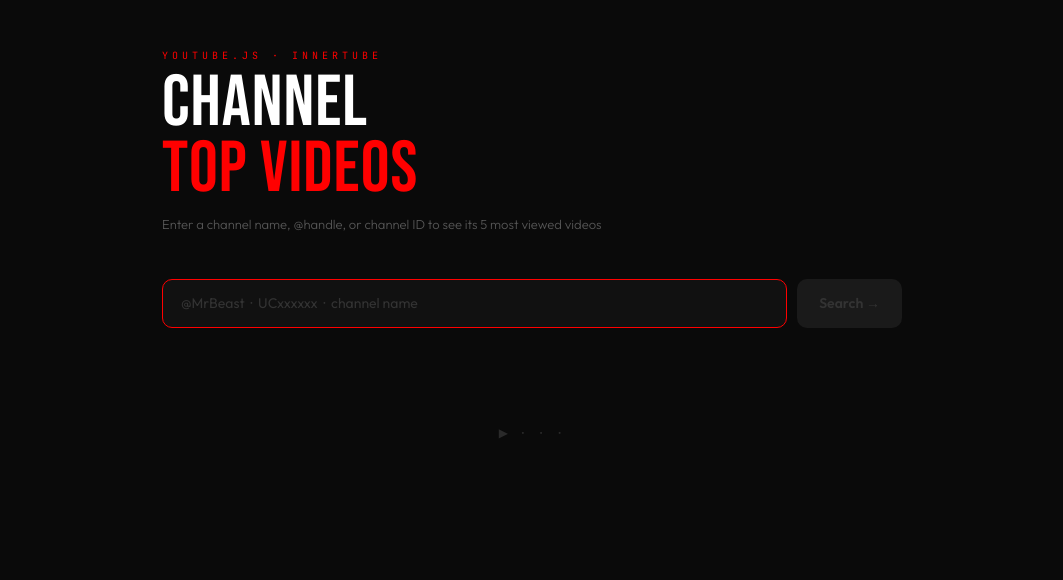
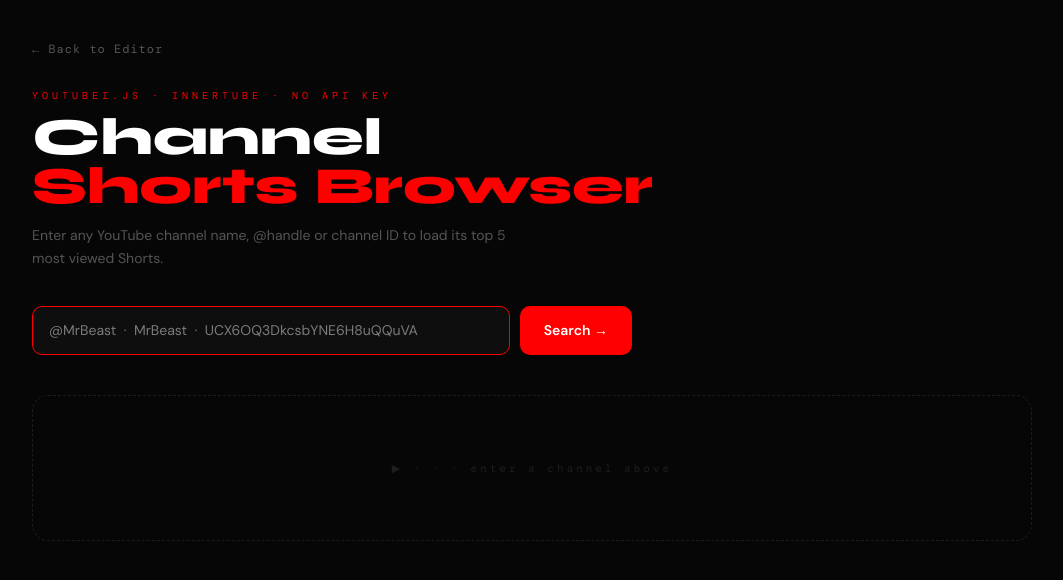
Before and after one commit to Nickblaq/jc, a Next.js app: page /shorts in a window 1280 px wide. Shown: the top 580 px of the page, without its empty margins (108-1171 px from the left). Built offline with nearby package versions, Linux system fonts and the light colour scheme.

Commit message:
Update page.tsx

```diff
--- a/app/shorts/page.tsx
+++ b/app/shorts/page.tsx
@@ -1,8 +1,8 @@
-import ShortHolder from "@/components/ShortHolder"
+import ShortRes from "@/components/ShortRes"
 
 export default function Shorts() {
 
   return (
-      <ShortHolder />
+      <ShortRes />
   )
 }
```
